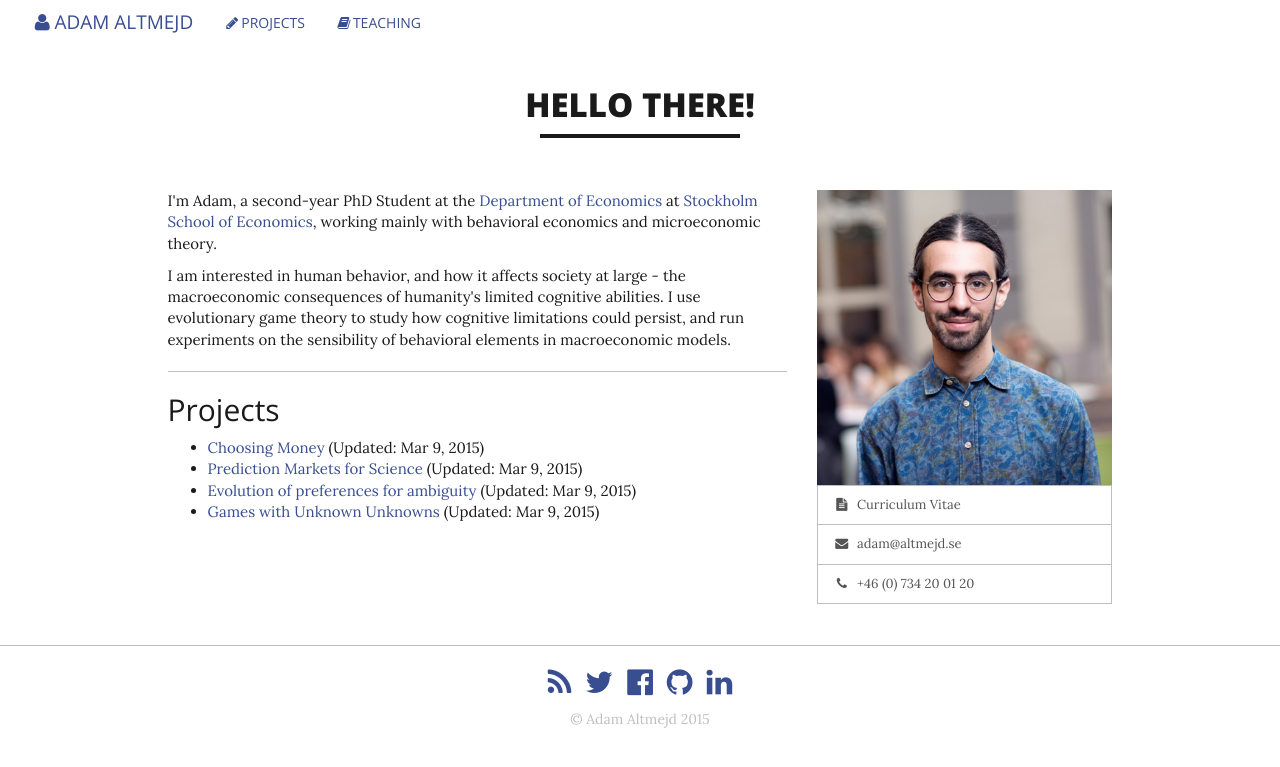
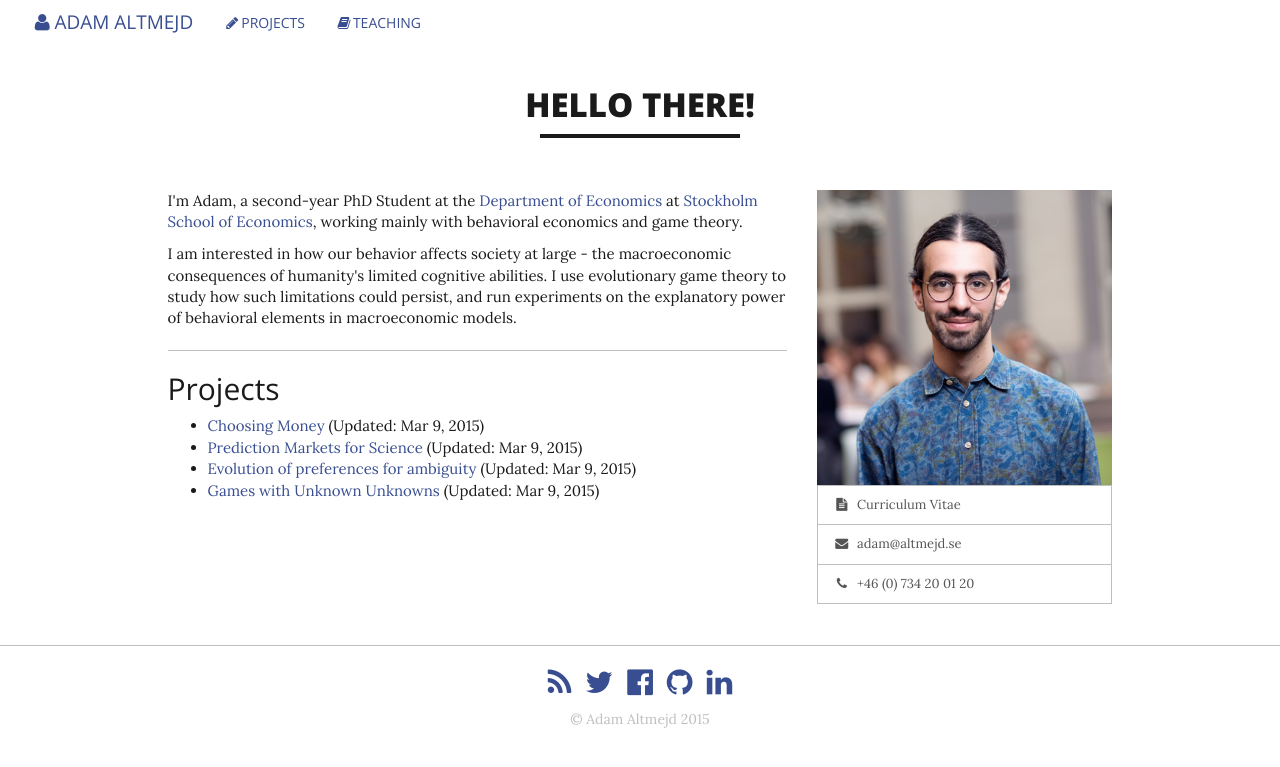
Before and after one commit to adamaltmejd/adamaltmejd.github.io, a Jekyll site: the page built from index.html, in a window 1280 px wide. Shown: the top 767 px of the page. Built offline with Jekyll 4.4.1, drawn with Linux system fonts in a browser that asks for light colours; nearby versions of some CDN libraries.

Commit message:
small description update

```diff
--- a/index.html
+++ b/index.html
@@ -7,9 +7,9 @@ description: null
 
 <div class="row" itemscope itemtype="http://schema.org/Person">
     <div class="col-xs-12 col-md-8">
-        <p>I'm <span itemprop="firstName">Adam</span>, a second-year <span itemprop="jobTitle">PhD Student</span> at the <a href="https://www.hhs.se/en/Research/Departments/DE/">Department of Economics</a> at <a itemprop="affiliation" href="https://www.hhs.se/en/">Stockholm School of Economics</a>, working mainly with behavioral economics and microeconomic theory.</p>
+        <p>I'm <span itemprop="firstName">Adam</span>, a second-year <span itemprop="jobTitle">PhD Student</span> at the <a href="https://www.hhs.se/en/Research/Departments/DE/">Department of Economics</a> at <a itemprop="affiliation" href="https://www.hhs.se/en/">Stockholm School of Economics</a>, working mainly with behavioral economics and game theory.</p>
 
-        <p>I am interested in human behavior, and how it affects society at large - the macroeconomic consequences of humanity's limited cognitive abilities. I use evolutionary game theory to study how cognitive limitations could persist, and run experiments on the sensibility of behavioral elements in macroeconomic models.</p>
+        <p>I am interested in how our behavior affects society at large - the macroeconomic consequences of humanity's limited cognitive abilities. I use evolutionary game theory to study how such limitations could persist, and run experiments on the explanatory power of behavioral elements in macroeconomic models.</p>
 
         <hr>
 
```
